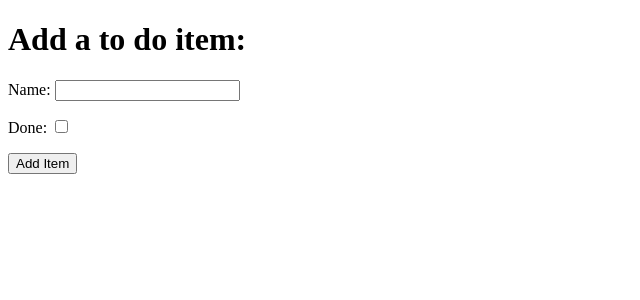
After one commit to Aylamccarthy/hello-django, a Django app: page /add in a window 1280 px wide. The commit adds this page. Shown: the top 300 px of the page, without its empty margins (0-640 px from the left). Run offline with Django 3.2, Linux system fonts and the light colour scheme.

Commit message:
Add add_item.html

```diff
--- a/django_todo/urls.py
+++ b/django_todo/urls.py
@@ -15,10 +15,10 @@ Including another URLconf
 """
 from django.contrib import admin
 from django.urls import path
-from todo.views import get_todo_list
+from todo.views import get_todo_list, add_item
 
 urlpatterns = [
     path('admin/', admin.site.urls),
-    path('', get_todo_list, name='get_todo_list')
-
+    path('', get_todo_list, name='get_todo_list'),
+    path('add', add_item, name='add')
 ]
--- a/todo/models.py
+++ b/todo/models.py
@@ -1,6 +1,8 @@
 from django.db import models
 
 # Create your models here.
+
+
 class Item(models.Model):
     name = models.CharField(max_length=50, null=False, blank=False)
     done = models.BooleanField(null=False, blank=False, default=False)
--- /dev/null
+++ b/todo/templates/todo/add_item.html
@@ -0,0 +1,34 @@
+<!DOCTYPE html>
+<html lang="en">
+<head>
+    <meta charset="UTF-8">
+    <meta http-equiv="X-UA-Compatible" content="IE=edge">
+    <meta name="viewport" content="width=device-width, initial-scale=1.0">
+    <title>Document</title>
+</head>
+<body>
+    <h1>Add a to do item:</h1>
+    <form method="POST" action="add">
+        {% csrf_token %}
+        <div>
+            <p>
+                <label for="id_name">Name:</label>
+                <input type="text" name="item_name" id="id_name"/>
+            </p>
+        </div>
+        <div>
+            <p>
+                <label for="id_done">Done:</label>
+                <input type="checkbox" name="done" id="id_done" />
+            </p>
+        </div>
+        <div>
+            <p>
+                <button type="submit">Add Item</button>
+            </p>
+        </div>
+    </form>
+
+
+</body>
+</html>
--- a/todo/views.py
+++ b/todo/views.py
@@ -1,5 +1,20 @@
-from django.shortcuts import render
+from django.shortcuts import render, redirect
+from .models import Item
 
 # Create your views here.
+
+
 def get_todo_list(request):
-    return render(request, 'todo/todo_list.html')
+    items = Item.objects.all()
+    context = {
+        'items': items
+    }
+    return render(request, 'todo/todo_list.html', context)
+
+
+def add_item(request):
+    if request.method == 'POST':
+        name = request.POST.get('item_name')
+        done = 'done' in request.POST
+        Item.objects.create(name=name, done=done)
+    return render(request, 'todo/add_item.html')
```
Also changed, not shown: todo/templates/todo/todo_list.html (+17 -0 lines), db.sqlite3.
